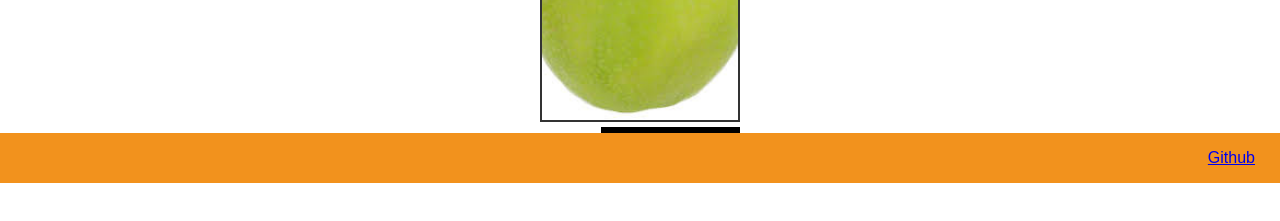
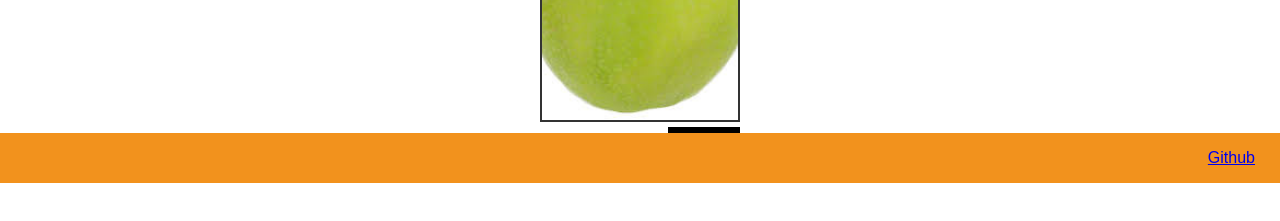
Before and after one commit to Bryce-Rummler/cp3, a Vue app: page /cart in a window 1280 px wide. Both pictures are taken after a click on the link "Surprise me". Shown: the part 617-838 px from the top of the page. Built offline with nearby package versions, Linux system fonts and the light colour scheme.

Commit message:
compressed some button names

```diff
--- a/src/components/CartList.vue
+++ b/src/components/CartList.vue
@@ -12,7 +12,7 @@
         <div class="price">
           <h2>{{ product.price }}</h2>
           <button class="auto" v-on:click="removeFromCart(product)">
-            Remove from cart
+            Remove
           </button>
         </div>
       </div>
```
